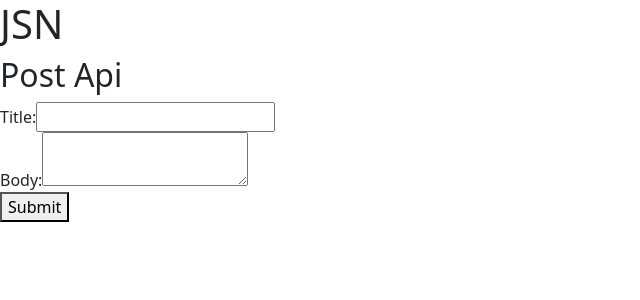
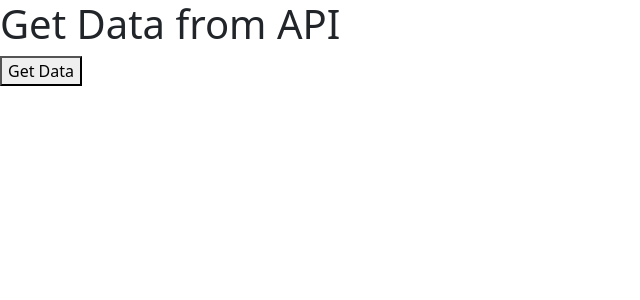
Before and after one commit to consollog/Angular_Testing, an Angular app: page / in a window 1280 px wide. Shown: the top 300 px of the page, without its empty margins (0-640 px from the left). Built offline with nearby package versions, Linux system fonts and the light colour scheme.

Commit message:
api practical

```diff
--- a/src/app/app.component.html
+++ b/src/app/app.component.html
@@ -1,6 +1,5 @@
-<h1>JSN</h1>
-<app-post (responseEvent)="handleResponse($event)"></app-post>
-<div *ngIf="response">
-  <h3>Response from API:</h3>
-  <pre>{{ response | json }}</pre>
-</div>
+<!-- <h1>JSN</h1>
+<app-post (responseEvent)="handleResponse($event)"/> -->
+
+<h1>Get Data from API</h1>
+<app-get-api></app-get-api>
--- a/src/app/app.component.ts
+++ b/src/app/app.component.ts
@@ -4,19 +4,21 @@ import { ReactiveComponent } from './components/reactive/reactive.component';
 import { PostComponent } from './components/post/post.component';
 import { CommonModule, JsonPipe } from '@angular/common';
 import { FormsModule } from '@angular/forms';
+import { GetApiComponent } from './components/get-api/get-api.component';
 
 @Component({
   selector: 'app-root',
-  imports: [ReactiveComponent,PostComponent,CommonModule,FormsModule,JsonPipe],
+  imports: [ReactiveComponent,GetApiComponent,CommonModule,FormsModule],
   templateUrl: './app.component.html',
   styleUrl: './app.component.css'
 })
 export class AppComponent {
   title = 'my-Project';
 
-  response:any
+  // response:any
 
-  handleResponse(event: any) {
-    this.response = event;
-  }
+  // handleResponse(event: any) {
+  //   console.log("hello")
+  //   this.response = event;
+  // }
 }
--- /dev/null
+++ b/src/app/components/get-api/get-api.component.html
@@ -0,0 +1,4 @@
+<button (click)="getData()">Get Data</button>
+    <ul>
+      <li *ngFor="let item of data">{{ item.name }}</li>
+    </ul>
--- /dev/null
+++ b/src/app/components/get-api/get-api.component.ts
@@ -0,0 +1,28 @@
+import { CommonModule } from '@angular/common';
+import { HttpClient } from '@angular/common/http';
+import { Component } from '@angular/core';
+import { FormsModule } from '@angular/forms';
+
+@Component({
+  selector: 'app-get-api',
+  imports: [FormsModule,CommonModule],
+  templateUrl: './get-api.component.html',
+  styleUrl: './get-api.component.css'
+})
+export class GetApiComponent {
+  data: any = [];
+
+  constructor(private http: HttpClient) { }
+
+  getData() {
+    this.http.get('https://api.example.com/data')
+      .subscribe(
+        (response) => {
+          this.data = response;
+        },
+        (error) => {
+          console.error('Error fetching data:', error);
+        }
+      );
+  }
+}
```
Also changed, not shown: src/app/components/get-api/get-api.component.css (added), 1 other file (tests, documents, lock files or other folders).
